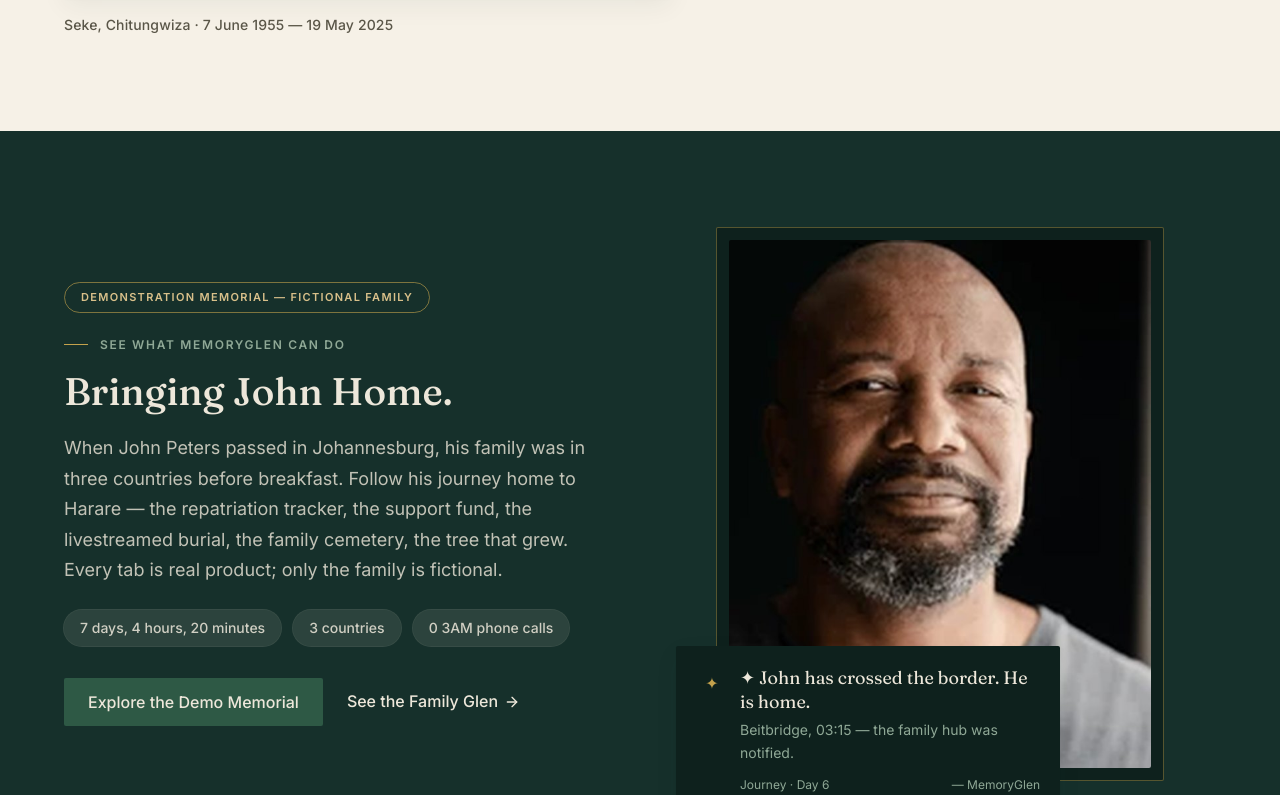
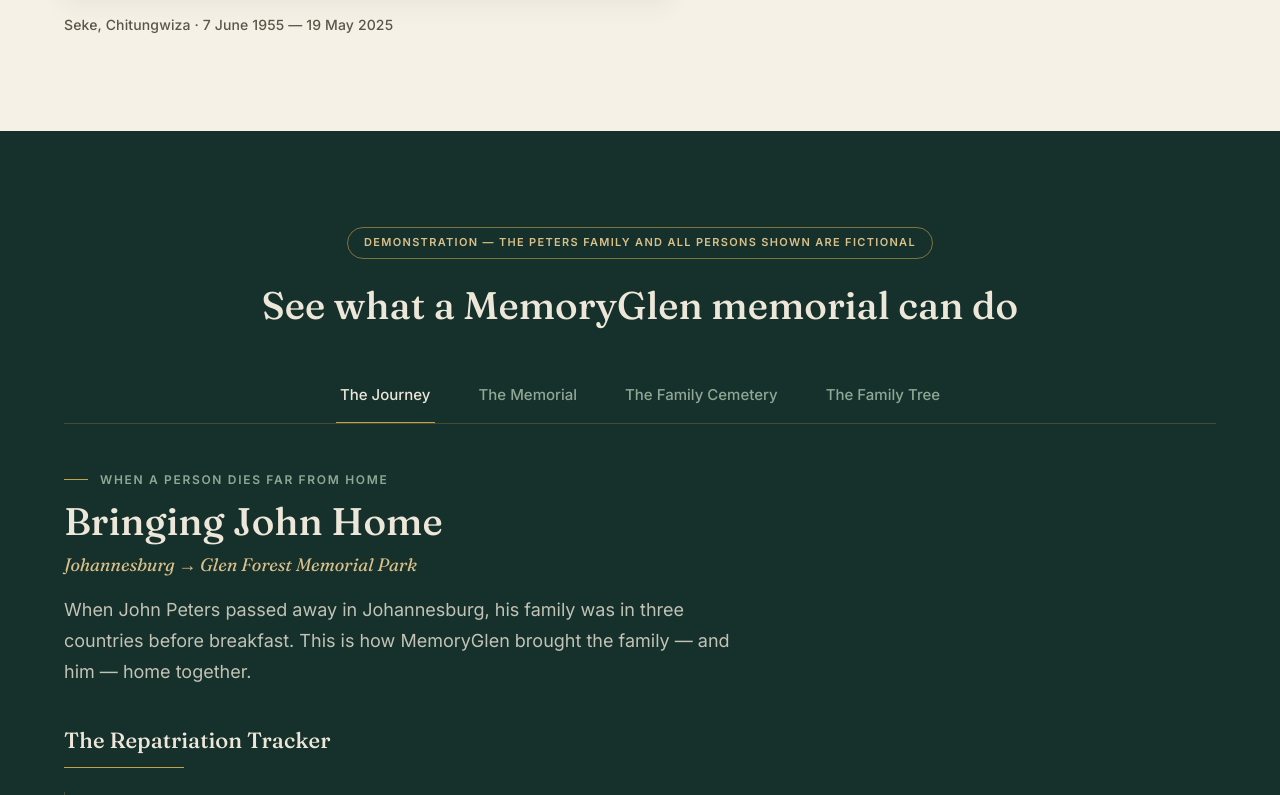
Before and after one commit to Vitalchain76/memoryglenV3, a React (Vite) app: page / in a window 1280 px wide. Shown: the part 1645-2440 px from the top of the page. Built offline with nearby package versions, Linux system fonts and the light colour scheme.

Commit message:
Refactor Home component with new imports and structure

```diff
--- a/src/pages/Home.tsx
+++ b/src/pages/Home.tsx
@@ -16,23 +16,21 @@
 import StatBand from '@/components/StatBand';
 import CandleFlame from '@/components/CandleFlame';
 import Hero from '@/pages/home/Hero';
-import JohnDemo from '@/pages/home/JohnDemo';
+import JohnDemoTabs from '@/pages/home/JohnDemoTabs';
+import RecentMemorials from '@/pages/home/RecentMemorials';
 import HowItWorks from '@/pages/home/HowItWorks';
 
 /* ---------- Section 2 — Founding Memorial ---------- */
 function FoundingMemorial() {
   const portraitRef = useRef<HTMLDivElement>(null);
   const { scrollYProgress } = useScroll({ target: portraitRef, offset: ['start end', 'end start'] });
-  // Parallax: portrait scrolls at 0.96× (subtle 20px offset total)
   const y = useTransform(scrollYProgress, [0, 1], [10, -10]);
 
   return (
     <section className="section-pad" aria-labelledby="founding-heading">
       <div className="container-content grid items-center gap-12 lg:grid-cols-[55fr_45fr]">
-        {/* Portrait in parchment-matted frame */}
         <Reveal as="figure">
           <div ref={portraitRef} className="relative bg-[#FBF8F1] p-6 shadow-raised">
-            {/* Brass inner rule — draws on entry */}
             <motion.div
               initial={{ scaleX: 0 }}
               whileInView={{ scaleX: 1 }}
@@ -43,7 +41,7 @@
             />
             <motion.img
               src="/virginia-portrait.jpg"
-              alt="Portrait placeholder of Virginia Dadirayi Chiimba, an elderly Zimbabwean mother in a headscarf"
+              alt="Portrait of Virginia Dadirayi Chiimba, an elderly Zimbabwean mother in a headscarf"
               style={{ y }}
               className="aspect-[4/5] w-full object-cover"
               loading="lazy"
@@ -54,7 +52,6 @@
           </figcaption>
         </Reveal>
 
-        {/* Copy */}
         <div>
           <Reveal>
             <p className="eyebrow">OUR FOUNDING MEMORIAL</p>
@@ -66,7 +63,7 @@
           </Reveal>
           <Reveal delay={0.16}>
             <p className="type-quote mt-5 text-body">
-              “A loving, caring, strong, and deeply faithful mother. The heart of our family.”
+              &ldquo;A loving, caring, strong, and deeply faithful mother. The heart of our family.&rdquo;
             </p>
           </Reveal>
           <Reveal delay={0.24}>
@@ -132,93 +129,6 @@
                 <h3 className="type-h3 mt-4 text-body">{title}</h3>
                 <p className="mt-2 text-sm leading-relaxed text-soft">{body}</p>
               </div>
-            </Reveal>
-          ))}
-        </ul>
-      </div>
-    </section>
-  );
-}
-
-/* ---------- Section 6 — The Five Tabs teaser ---------- */
-const FIVE_TABS = [
-  {
-    title: 'The Journey',
-    line: 'From the moment the news arrives to the moment they rest.',
-    img: '/john-life-6.jpg',
-    href: '/memorials/john-peters?tab=journey',
-  },
-  {
-    title: 'The Memorial',
-    line: 'Story, gallery, voice, song, candles.',
-    img: '/john-life-2.jpg',
-    href: '/memorials/john-peters?tab=memorial',
-  },
-  {
-    title: 'Family Glen',
-    line: "Your family's own cemetery, designed by you.",
-    img: '/glen-grove-earthly.jpg',
-    href: '/memorials/john-peters?tab=glen',
-  },
-  {
-    title: 'Family Tree',
-    line: 'Woven as you add the people you love.',
-    img: null, // tree motif
-    href: '/memorials/john-peters?tab=tree',
-  },
-  {
-    title: 'Living Legacy',
-    line: 'Decide how the world remembers you.',
-    img: '/living-legacy-hero.jpg',
-    href: '/memorials/john-peters?tab=legacy',
-  },
-];
-
-function FiveTabs() {
-  return (
-    <section className="section-pad bg-forest" aria-labelledby="five-tabs-heading">
-      <div className="container-content">
-        <Reveal>
-          <p className="eyebrow !text-sage">THE FIVE-ROOM MEMORIAL</p>
-          <h2 id="five-tabs-heading" className="type-h2 mt-4 text-bone">
-            One memorial. Five rooms.
-          </h2>
-        </Reveal>
-        <ul className="mt-14 grid snap-x snap-mandatory grid-flow-col gap-6 overflow-x-auto pb-4 [grid-auto-columns:80%] sm:[grid-auto-columns:46%] lg:grid-flow-row lg:grid-cols-5 lg:overflow-visible lg:[grid-auto-columns:unset]">
-          {FIVE_TABS.map((tab, i) => (
-            <Reveal as="li" key={tab.title} delay={i * 0.1} className="snap-start">
-              <Link
-                to={tab.href}
-                className="group flex h-full flex-col rounded-sm border border-brass/30 bg-forest-deep p-3 transition-colors duration-300 hover:border-brass"
-              >
-                <div className="aspect-[3/4] overflow-hidden rounded-sm">
-                  {tab.img ? (
-                    <img
-                      src={tab.img}
-                      alt=""
-                      loading="lazy"
-                      className="h-full w-full object-cover transition-transform duration-300 group-hover:scale-[1.03]"
-                    />
-                  ) : (
-                    <div className="flex h-full w-full items-center justify-center bg-forest-soft">
-                      <img
-                        src="/logo-mark.svg"
-                        alt=""
-                        width={96}
-                        height={96}
-                        className="transition-transform duration-300 group-hover:scale-[1.03]"
-                      />
-                    </div>
-                  )}
-                </div>
-                <div className="flex flex-1 flex-col p-3">
-                  <h3 className="font-display text-xl text-bone">{tab.title}</h3>
-                  <p className="mt-2 flex-1 text-sm leading-relaxed text-sage">{tab.line}</p>
-                  <span className="link-arrow mt-4 !text-brass-soft">
-                    Explore <ArrowRight size={14} aria-hidden />
-                  </span>
-                </div>
-              </Link>
             </Reveal>
           ))}
         </ul>
@@ -304,7 +214,6 @@
   return (
     <section ref={ref} className="section-pad" aria-labelledby="closing-heading">
       <div className="container-content flex flex-col items-center text-center">
-        {/* The one signature flourish — the flame ignites on entry */}
         <motion.div
           initial={{ scale: 0, opacity: 0 }}
           animate={ignited ? { scale: 1, opacity: 1 } : {}}
@@ -333,16 +242,16 @@
   );
 }
 
-/** Home — `/` (home.md). Parchment by day / Dusk after sunset; no provider rail. */
+/** Home — the landing page. */
 export default function Home() {
   return (
     <>
       <Hero />
       <FoundingMemorial />
-      <JohnDemo />
+      <JohnDemoTabs />
+      <RecentMemorials />
       <HowItWorks />
       <FeatureGrid />
-      <FiveTabs />
       <HomeStats />
       <PartnerBands />
       <ClosingCta />
```
